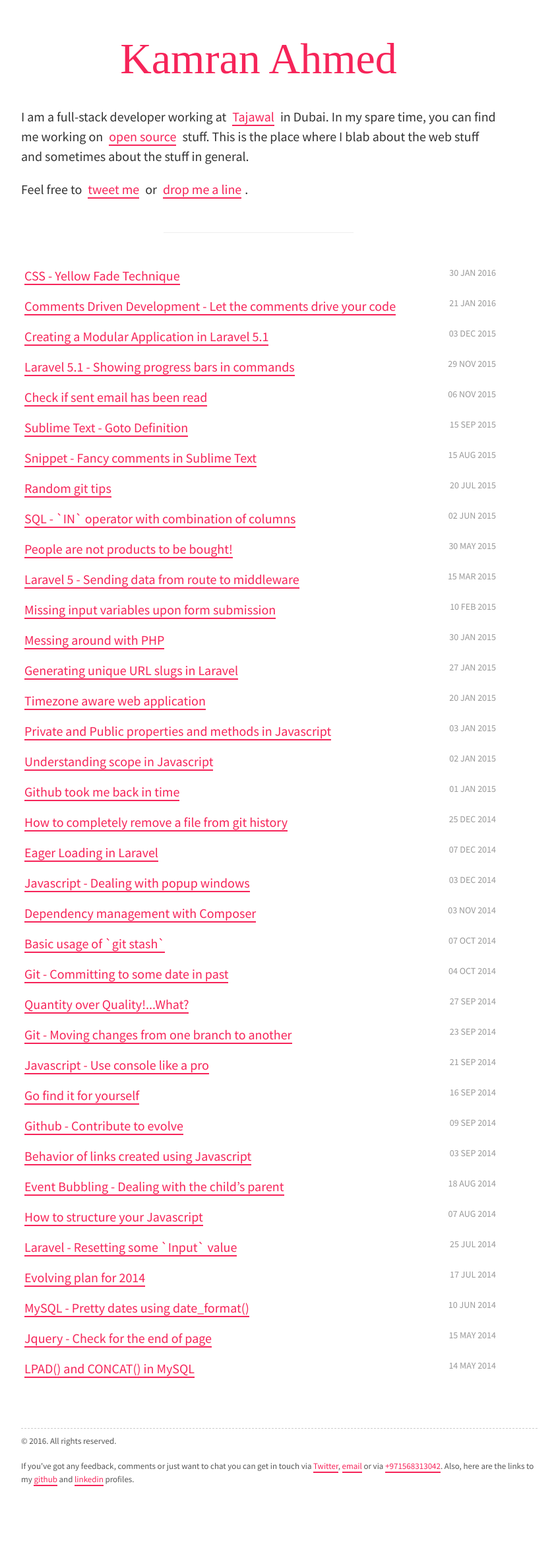
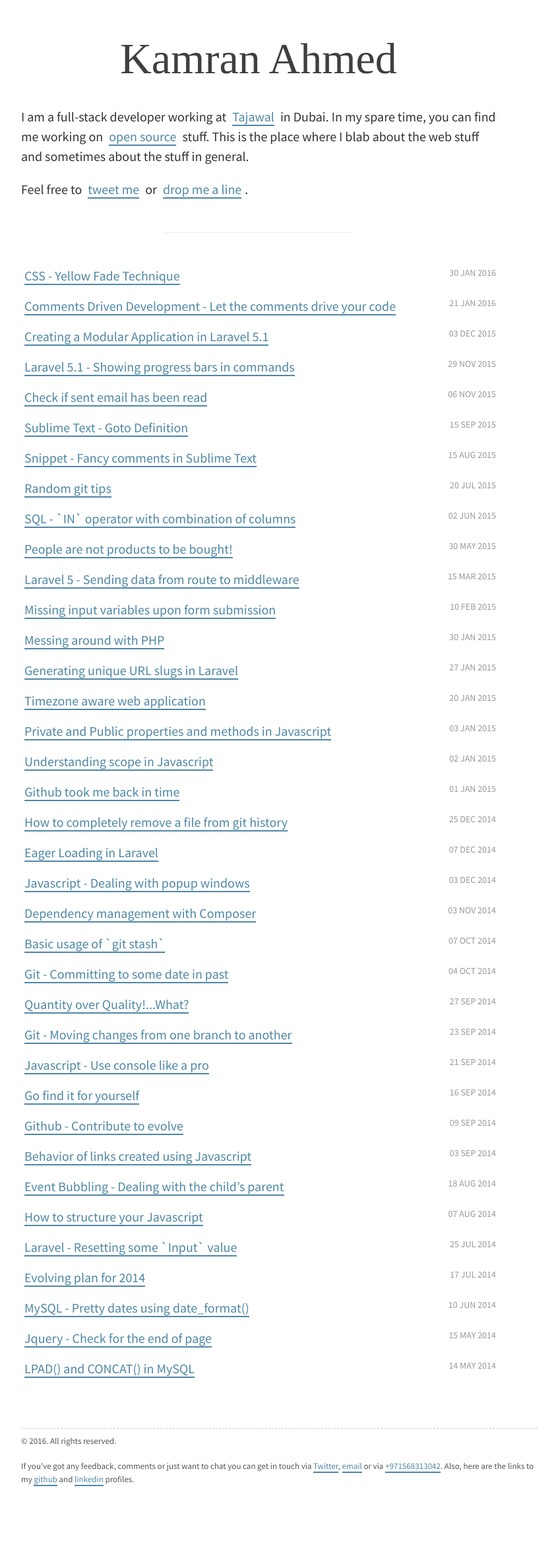
Before and after one commit to kamranahmedse/kamranahmedse.github.io, a Jekyll site: the page built from index.html, in a window 1280 px wide. Shown: the whole page at 66% size, without its empty margins (248-1088 px from the left). Built offline with Jekyll 4.4.1, drawn with Linux system fonts in a browser that asks for light colours; some web fonts are replaced; the list of posts is cut into pages by our own code.

Commit message:
Revert "Update site color scheme"
This reverts commit 1e0b89d0c21e6791708ead9a24121895cef378a5.

```diff
--- a/public/css/style.css
+++ b/public/css/style.css
@@ -23,7 +23,7 @@ h2 {
 h1, h2 {
     font-family: Poly,serif;
     font-weight: 100;
-    color: #F62459;
+    color: #3f3f3f;
     margin: 0 0 35px;
     text-align: center;
 }
@@ -60,12 +60,12 @@ ul li, ol li {
 
 blockquote {
   padding: 0 0 0 1.5rem;
-  color: #F62459;
-  border-left: 5px solid #F62459;
+  color: #8F8F8F;
+  border-left: 5px solid #e5e5e5;
 }
 
 a {
-    color: #F62459;
+    color: #4F87A5;
     text-decoration: none;
     border-bottom: 2px solid;
     margin: 0 5px;
@@ -99,7 +99,7 @@ body {
     font-family: "PT Serif", Georgia, "Times New Roman", serif;
     font-weight: bold;
     font-style: normal;
-    color: #F62459;
+    color: #111;
     font-weight: 500;
     text-rendering: optimizeLegibility;
 }
```
